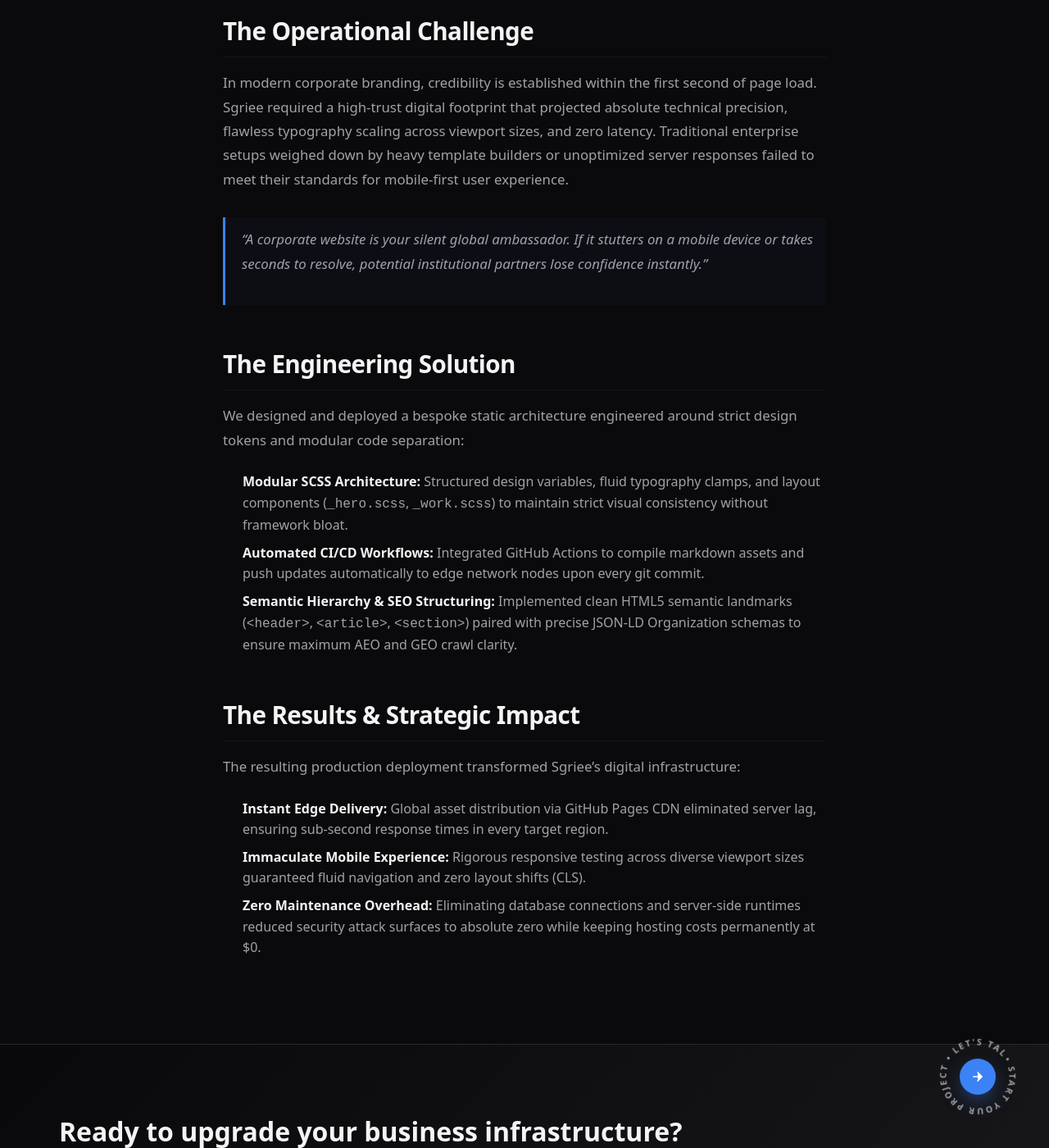
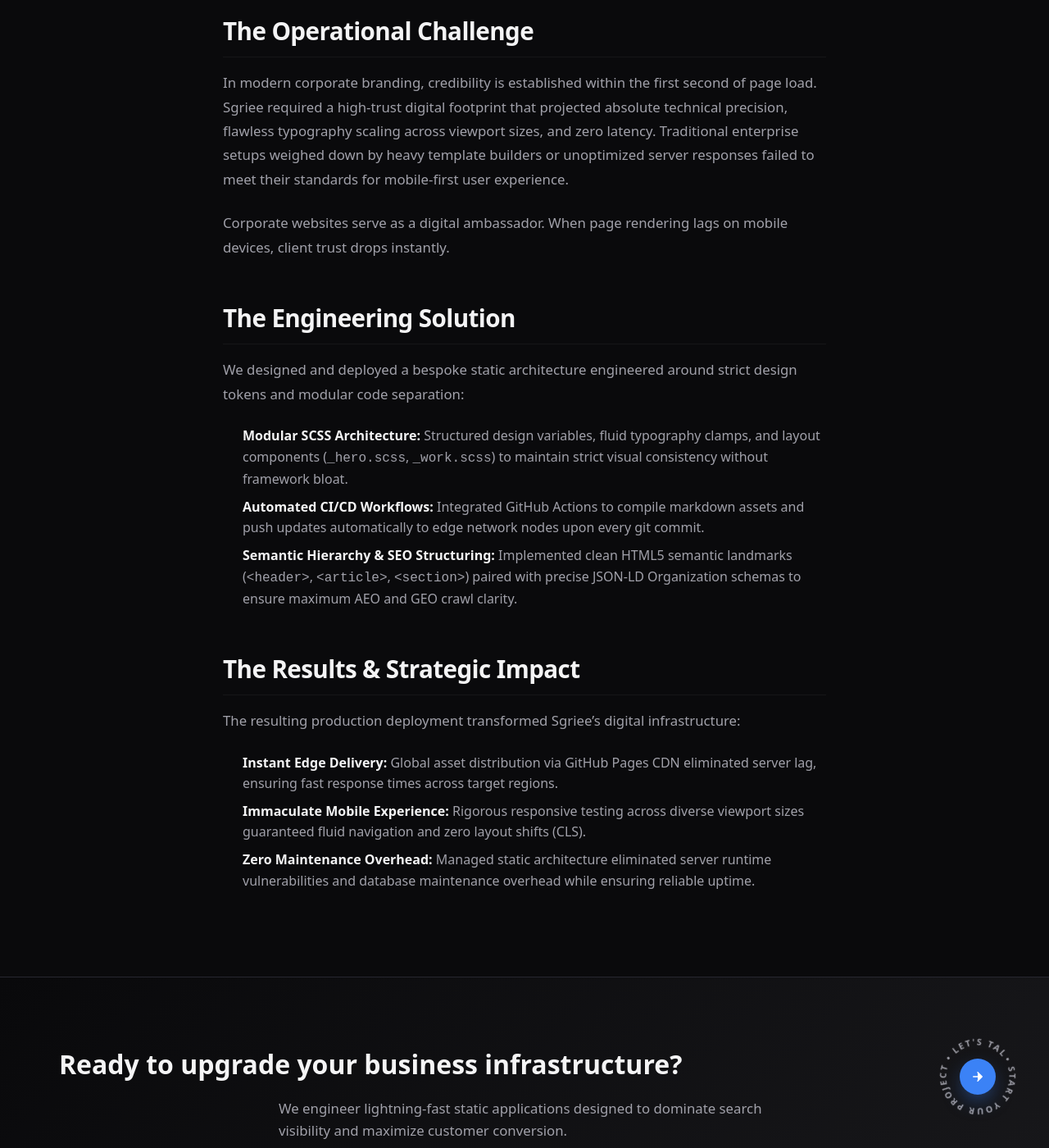
Before and after one commit to Khisal786/SwiftWebSync, a Jekyll site: the page built from work/sgriee.md, in a window 1280 px wide and 1400 px high, scrolled down 841 px. Shown: the whole window at 82% size. Built offline with Jekyll 4.4.1, drawn with Linux system fonts in a browser that asks for light colours.

Commit message:
Revise Sgriee case study content and structure
Updated content for the Sgriee case study to enhance clarity and detail.

```diff
--- a/work/sgriee.md
+++ b/work/sgriee.md
@@ -12,17 +12,17 @@
 ## The Operational Challenge
 In modern corporate branding, credibility is established within the first second of page load. Sgriee required a high-trust digital footprint that projected absolute technical precision, flawless typography scaling across viewport sizes, and zero latency. Traditional enterprise setups weighed down by heavy template builders or unoptimized server responses failed to meet their standards for mobile-first user experience.
 
-> "A corporate website is your silent global ambassador. If it stutters on a mobile device or takes seconds to resolve, potential institutional partners lose confidence instantly."
+Corporate websites serve as a digital ambassador. When page rendering lags on mobile devices, client trust drops instantly.
 
 ## The Engineering Solution
 We designed and deployed a bespoke static architecture engineered around strict design tokens and modular code separation:
 
-* **Modular SCSS Architecture:** Structured design variables, fluid typography clamps, and layout components (`_hero.scss`, `_work.scss`) to maintain strict visual consistency without framework bloat.
-* **Automated CI/CD Workflows:** Integrated GitHub Actions to compile markdown assets and push updates automatically to edge network nodes upon every git commit.
-* **Semantic Hierarchy & SEO Structuring:** Implemented clean HTML5 semantic landmarks (`<header>`, `<article>`, `<section>`) paired with precise JSON-LD Organization schemas to ensure maximum AEO and GEO crawl clarity.
+- **Modular SCSS Architecture:** Structured design variables, fluid typography clamps, and layout components (`_hero.scss`, `_work.scss`) to maintain strict visual consistency without framework bloat.
+- **Automated CI/CD Workflows:** Integrated GitHub Actions to compile markdown assets and push updates automatically to edge network nodes upon every git commit.
+- **Semantic Hierarchy & SEO Structuring:** Implemented clean HTML5 semantic landmarks (`<header>`, `<article>`, `<section>`) paired with precise JSON-LD Organization schemas to ensure maximum AEO and GEO crawl clarity.
 
 ## The Results & Strategic Impact
 The resulting production deployment transformed Sgriee's digital infrastructure:
-1. **Instant Edge Delivery:** Global asset distribution via GitHub Pages CDN eliminated server lag, ensuring sub-second response times in every target region.
+1. **Instant Edge Delivery:** Global asset distribution via GitHub Pages CDN eliminated server lag, ensuring fast response times across target regions.
 2. **Immaculate Mobile Experience:** Rigorous responsive testing across diverse viewport sizes guaranteed fluid navigation and zero layout shifts (CLS).
-3. **Zero Maintenance Overhead:** Eliminating database connections and server-side runtimes reduced security attack surfaces to absolute zero while keeping hosting costs permanently at $0.
+3. **Zero Maintenance Overhead:** Managed static architecture eliminated server runtime vulnerabilities and database maintenance overhead while ensuring reliable uptime.
```
